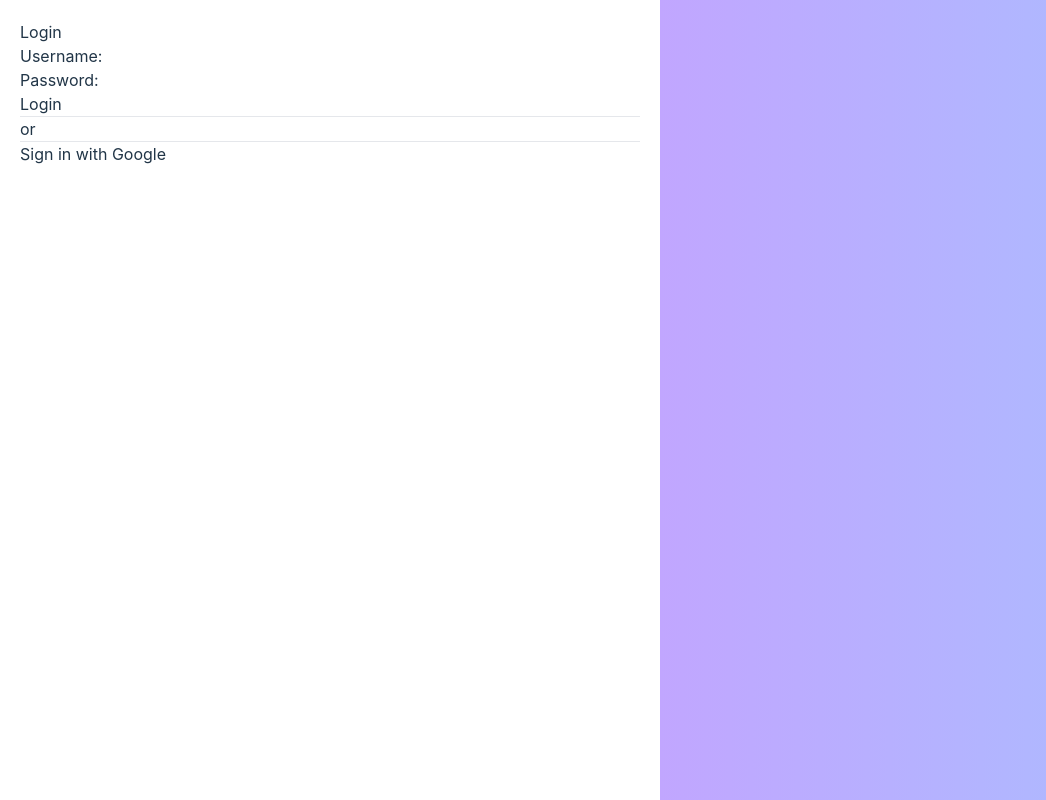
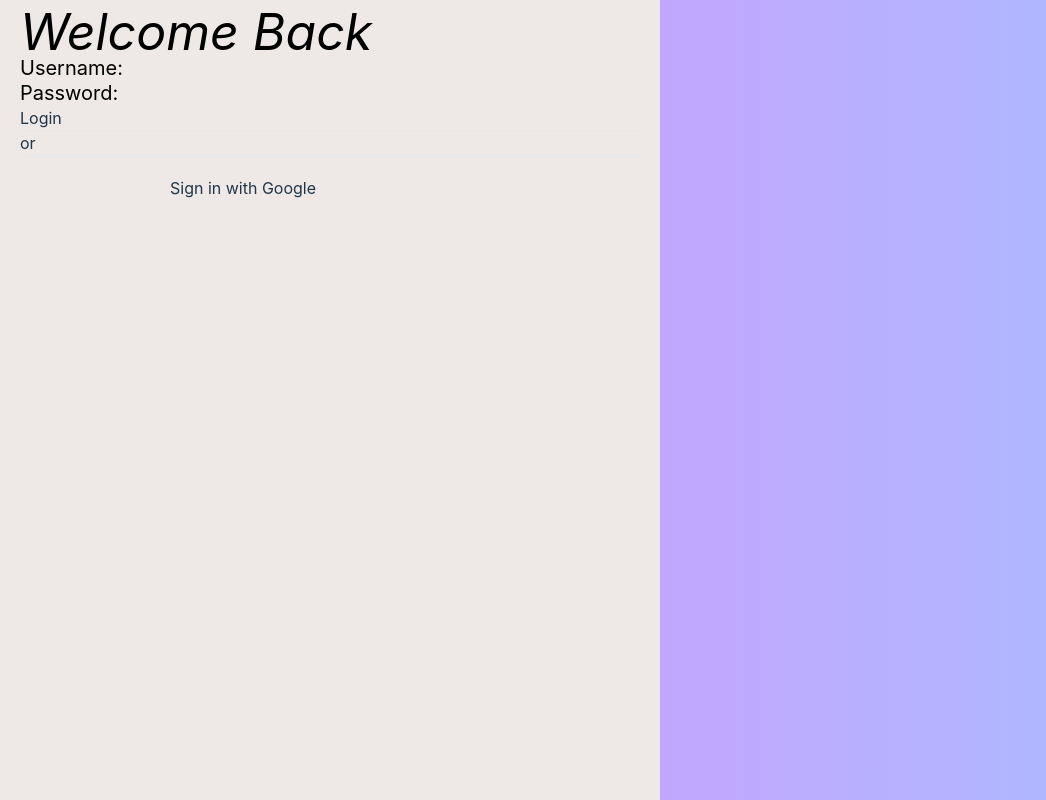
Before and after one commit to aratafujii2025/indie-chain, a React (Vite) app in the folder Frontend/: page /login in a window 1280 px wide. Shown: the whole page, without its empty margins (0-1046 px from the left). Built offline with nearby package versions, Linux system fonts and the light colour scheme.

Commit message:
i got a warning doing this bc of line endings. idk whats gonna happen

```diff
--- a/Frontend/src/index.css
+++ b/Frontend/src/index.css
@@ -1,6 +1,8 @@
 @tailwind base;
 @tailwind components;
 @tailwind utilities;
+
+
 
 html, body {
   height: 100%;
@@ -42,10 +44,38 @@ body {
 .login-container {
   flex: 1;
   padding: 20px;
-  background-color: eggshell;
+  background-color: #EEE9E6;
 }
 
 .gradient-background {
   flex: 1;
   background: linear-gradient(to right, #c1a6ff, #a6c1ff);
 }
+
+.black-italic-text {
+  color: black;
+  font-style: italic;
+  display: inline;
+  margin-top: 50px;
+  font-size: 50px;
+}
+
+.userpass{
+color:black;
+display:inline;
+margin: top 50px;
+font-size: 20px;
+
+}
+
+.white-input {
+  background-color: #EEE9E6;
+}
+
+.googlelogin{
+ color: "black";
+ position: relative; /* or position: absolute or position: fixed */
+ top: 20px; /* Adjust the top value to move the button away from the top edge */
+ left: 150px;
+
+}
--- a/Frontend/src/pages/Login.tsx
+++ b/Frontend/src/pages/Login.tsx
@@ -1,5 +1,8 @@
 import React, { useState } from 'react';
 (callback:any) => {<input type="text" /> }
+
+
+
 function LoginPage() {
   const [username, setUsername] = useState('');
   const [password, setPassword] = useState('');
@@ -24,21 +27,25 @@ function LoginPage() {
   return (
     <div className="login-page">
       <div className="login-container">
-        <h2>Login</h2>
+        <h5 style={{fontSize:"50px"}}></h5>
+        <h2 className="black-italic-text">Welcome Back</h2>
         <form onSubmit={handleSubmit}>
           <div>
-            <label htmlFor="username">Username:</label>
+            <label className="userpass">Username:</label>
             <input
               type="text"
+              className="white-input"
               id="username"
               value={username}
               onChange={handleUsernameChange}
+              color="white"
             />
           </div>
           <div>
-            <label htmlFor="password">Password:</label>
+            <label className="userpass">Password:</label>
             <input
               type="password"
+              className="white-input"
               id="password"
               value={password}
               onChange={handlePasswordChange}
@@ -50,7 +57,7 @@ function LoginPage() {
             <span>or</span>
             <hr />
           </div>
-          <button className="google-login">Sign in with Google</button>
+          <button className="googlelogin">Sign in with Google</button>
         </form>
       </div>
       <div className="gradient-background" />
```
